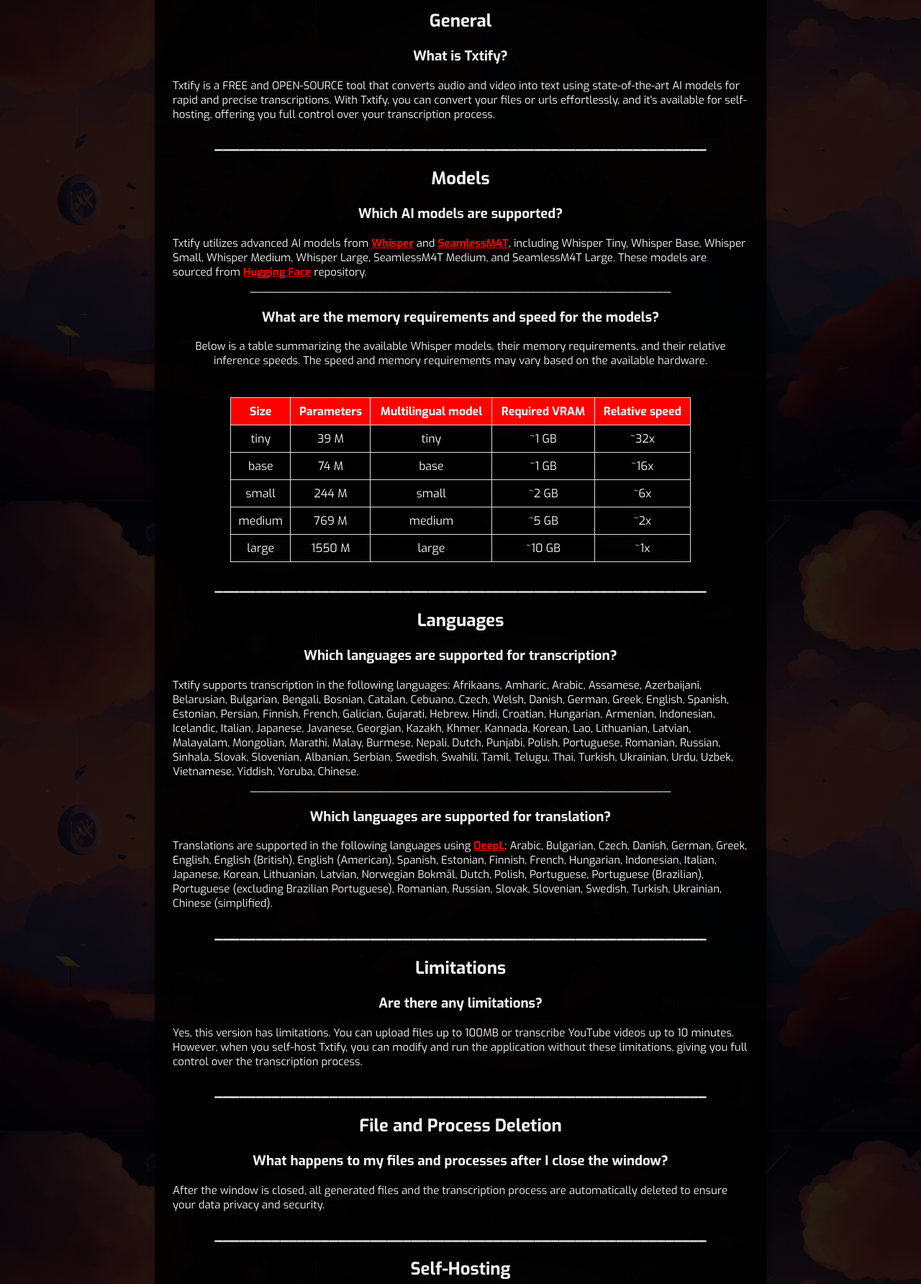
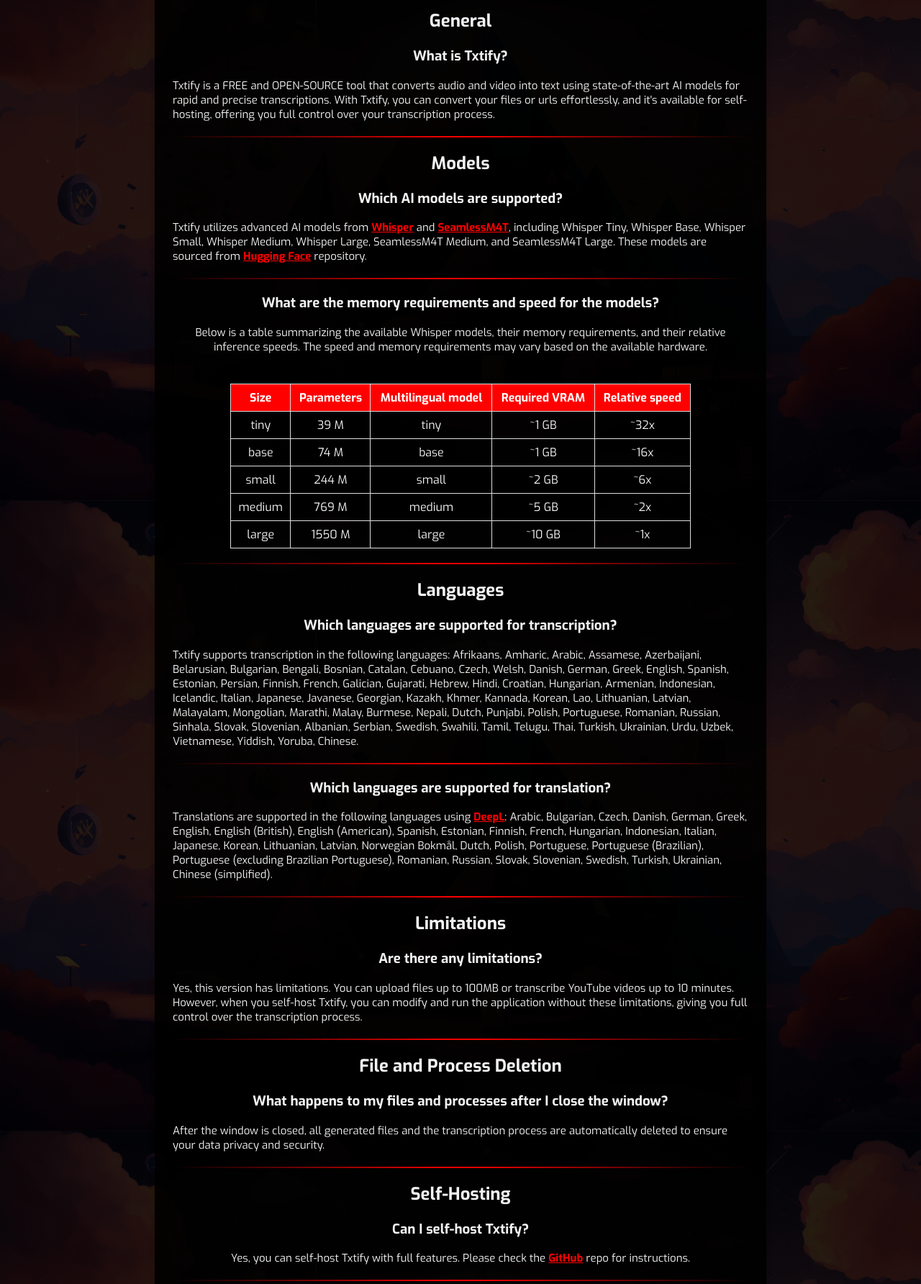
Before and after one commit to lkmeta/txtify, a FastAPI app: page /faq in a window 1280 px wide. Shown: the part 180-1964 px from the top of the page at 72% size. Run offline with FastAPI, Linux system fonts and the light colour scheme.

Commit message:
added demo and updated style

```diff
--- a/static/styles.css
+++ b/static/styles.css
@@ -801,6 +801,13 @@ body.light-theme .submit-button:hover {
     color: white;
 }
 
+.custom-line {
+    border: none;
+    height: 2px;
+    background: linear-gradient(to right, transparent, var(--primary-color), transparent);
+    margin: 20px 0;
+}
+
 
 @media (max-width: 768px) {
     .navbar .nav-links {
--- a/templates/faq.html
+++ b/templates/faq.html
@@ -48,7 +48,8 @@
                 transcription process.</p>
 
             <!-- add line spacing using dots -->
-            <h3>____________________________________________________________</h3>
+            <!-- <h3>____________________________________________________________</h3> -->
+            <hr class="custom-line">
 
             <h2>Models</h2>
             <h3>Which AI models are supported?</h3>
@@ -61,7 +62,8 @@
                 These models are sourced from <a href="https://huggingface.co/models" target="_blank"
                     style="color: var(--primary-color); font-weight: bold;">Hugging Face</a> repository.</p>
 
-            <span>____________________________________________________________</span>
+            <!-- <span>____________________________________________________________</span> -->
+            <hr class="custom-line">
 
             <h3>What are the memory requirements and speed for the models?</h3>
             <p style="text-align: center;">Below is a table summarizing the available Whisper models, their memory
@@ -127,7 +129,8 @@
                 </table>
             </div>
 
-            <h3>____________________________________________________________</h3>
+            <!-- <h3>____________________________________________________________</h3> -->
+            <hr class="custom-line">
 
             <h2>Languages</h2>
             <h3>Which languages are supported for transcription?</h3>
@@ -141,7 +144,8 @@
                 Ukrainian, Urdu, Uzbek, Vietnamese, Yiddish, Yoruba, Chinese.</p>
             <!-- <p id="transcription-languages-list"></p> -->
 
-            <span>____________________________________________________________</span>
+            <!-- <span>____________________________________________________________</span> -->
+            <hr class="custom-line">
 
             <h3>Which languages are supported for translation?</h3>
             <p>Translations are supported in the following
@@ -155,7 +159,8 @@
                 Slovak, Slovenian, Swedish, Turkish, Ukrainian, Chinese (simplified).</p>
             <!-- <p id="translation-languages-list" class="language-list"></p> -->
 
-            <h3>____________________________________________________________</h3>
+            <!-- <h3>____________________________________________________________</h3> -->
+            <hr class="custom-line">
 
             <h2>Limitations</h2>
             <h3>Are there any limitations?</h3>
@@ -164,8 +169,8 @@
                 limitations, giving you full control over the transcription process.</p>
 
 
-            <h3>____________________________________________________________</h3>
-
+            <!-- <h3>____________________________________________________________</h3> -->
+            <hr class="custom-line">
 
             <h2>File and Process Deletion</h2>
             <h3>What happens to my files and processes after I close the window?</h3>
@@ -174,8 +179,8 @@
                 privacy
                 and security.</p>
 
-            <h3>____________________________________________________________</h3>
-
+            <!-- <h3>____________________________________________________________</h3> -->
+            <hr class="custom-line">
 
             <h2>Self-Hosting</h2>
             <h3>Can I self-host Txtify?</h3>
@@ -184,14 +189,15 @@
                     style="color: var(--primary-color); font-weight: bold;">GitHub</a> repo for
                 instructions.</p>
 
-            <h3>____________________________________________________________</h3>
-
+            <!-- <h3>____________________________________________________________</h3> -->
+            <hr class="custom-line">
 
             <h2>Demo Video</h2>
             <h3>Is there a demo video showcasing the features of Txtify?</h3>
             <p style="text-align: center;">Yes, you can watch the demo video below:</p>
-            <!-- <iframe width="560" height="315" src="https://www.youtube.com/embed/your_demo_video_id" frameborder="0"
-                allowfullscreen></iframe> -->
+            <iframe width="560" height="315" src="https://www.youtube.com/embed/wha6_4zyXXo" frameborder="0"
+                allowfullscreen></iframe>
+
 
             <!--
             <h2>Stay Updated</h2>
@@ -201,8 +207,8 @@
                 data-color-scheme="no-preference: light; light: light; dark: dark;" data-size="large"
                 aria-label="Star lkmeta/txtify on GitHub">Star</a>
  -->
-            <h3>____________________________________________________________</h3>
-
+            <!-- <h3>____________________________________________________________</h3> -->
+            <hr class="custom-line">
 
             <h2>Contribute</h2>
             <h3>Want to contribute to Txtify?</h3>
@@ -210,8 +216,8 @@
                 our <a href="https://github.com/lkmeta/txtify" target="_blank"
                     style="color: var(--primary-color); font-weight: bold;">GitHub repository</a>.</p>
 
-            <h3>____________________________________________________________</h3>
-
+            <!-- <h3>____________________________________________________________</h3> -->
+            <hr class="custom-line">
 
             <h2>Report Errors</h2>
             <h3>Found any issues or bugs?</h3>
@@ -219,8 +225,8 @@
                     style="color: var(--primary-color); font-weight: bold;">contact page</a>. We appreciate your
                 feedback and will work to resolve any problems as quickly as possible.</p>
 
-            <h3>____________________________________________________________</h3>
-
+            <!-- <h3>____________________________________________________________</h3> -->
+            <hr class="custom-line">
 
             <h2>Contact</h2>
 
```
